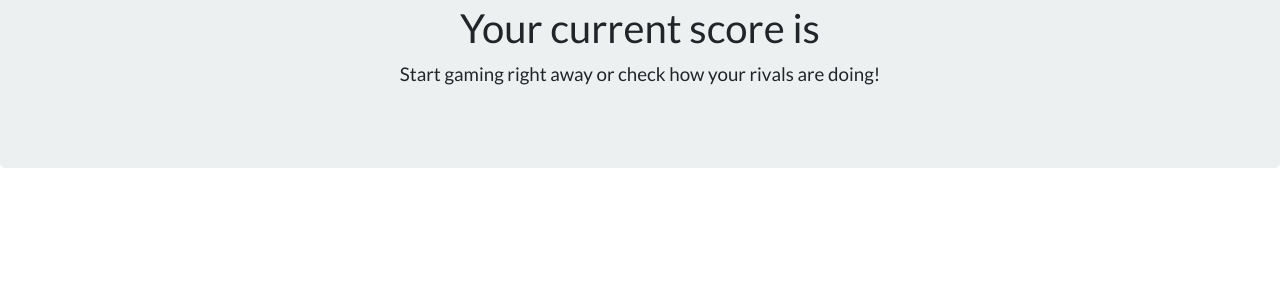
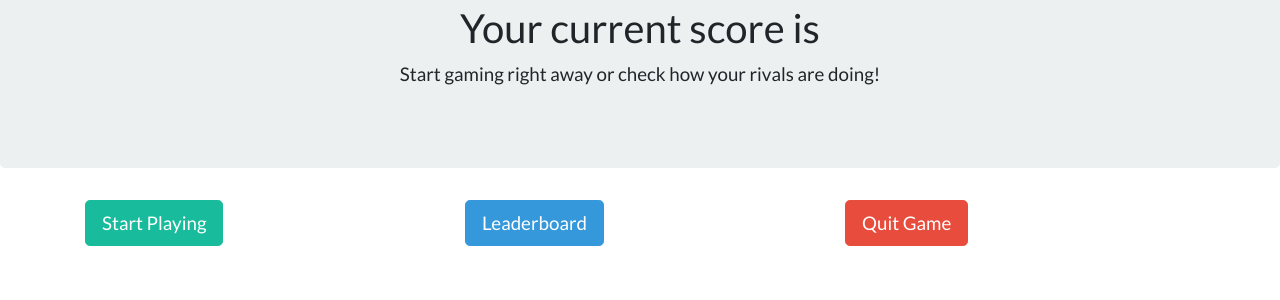
Before and after one commit to Code-Institute-Submissions/PP-MilestoneProject, a Flask app: template templates/player.html in a window 1280 px wide. Shown: the part 225-525 px from the top of the page. Run offline with Flask 2, Linux system fonts and the light colour scheme; the template is opened without the code that fills it, so the values that code supplies are empty; some libraries are stand-ins or nearby versions.

Commit message:
Added player options in forms of buttons in player.html

```diff
--- a/templates/player.html
+++ b/templates/player.html
@@ -6,4 +6,16 @@
   <p class="lead">Start gaming right away or check how your rivals are doing!</p>
 </div>
 
+<div class="container">
+  <div class="row">
+    <div class="col-md-4"><button type="button" class="btn btn-success btn-lg player-option">Start Playing</button></div>
+    <div class="col-md-4"><button type="button" class="btn btn-info btn-lg player-option">Leaderboard</button></div>
+    <div class="col-md-4">
+      <a href="{{ url_for('index') }}">
+        <button type="button" class="btn btn-danger btn-lg player-option">Quit Game</button>
+      </a>
+    </div>
+  </div>
+</div>
+
 {% endblock %}
```
